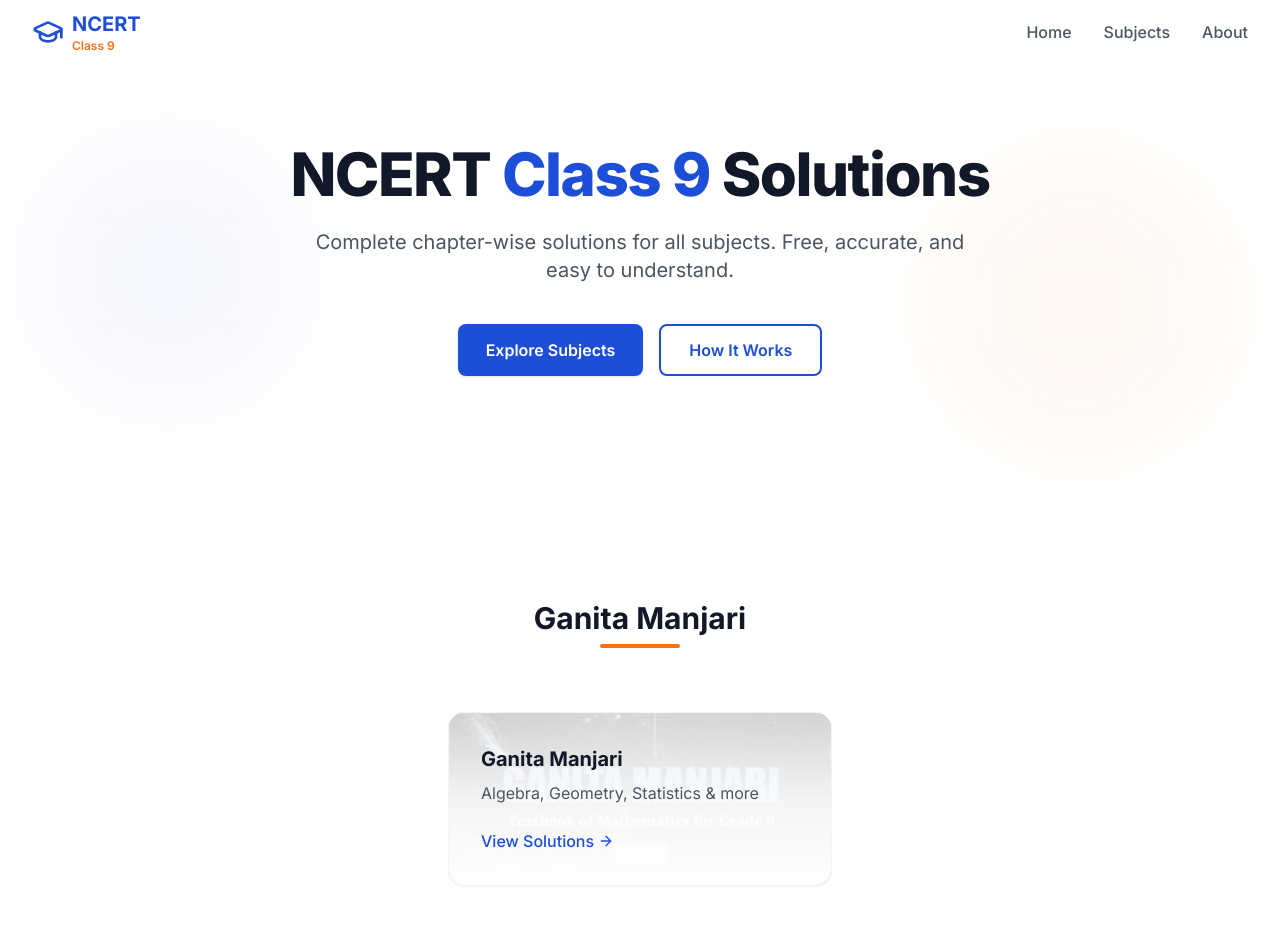
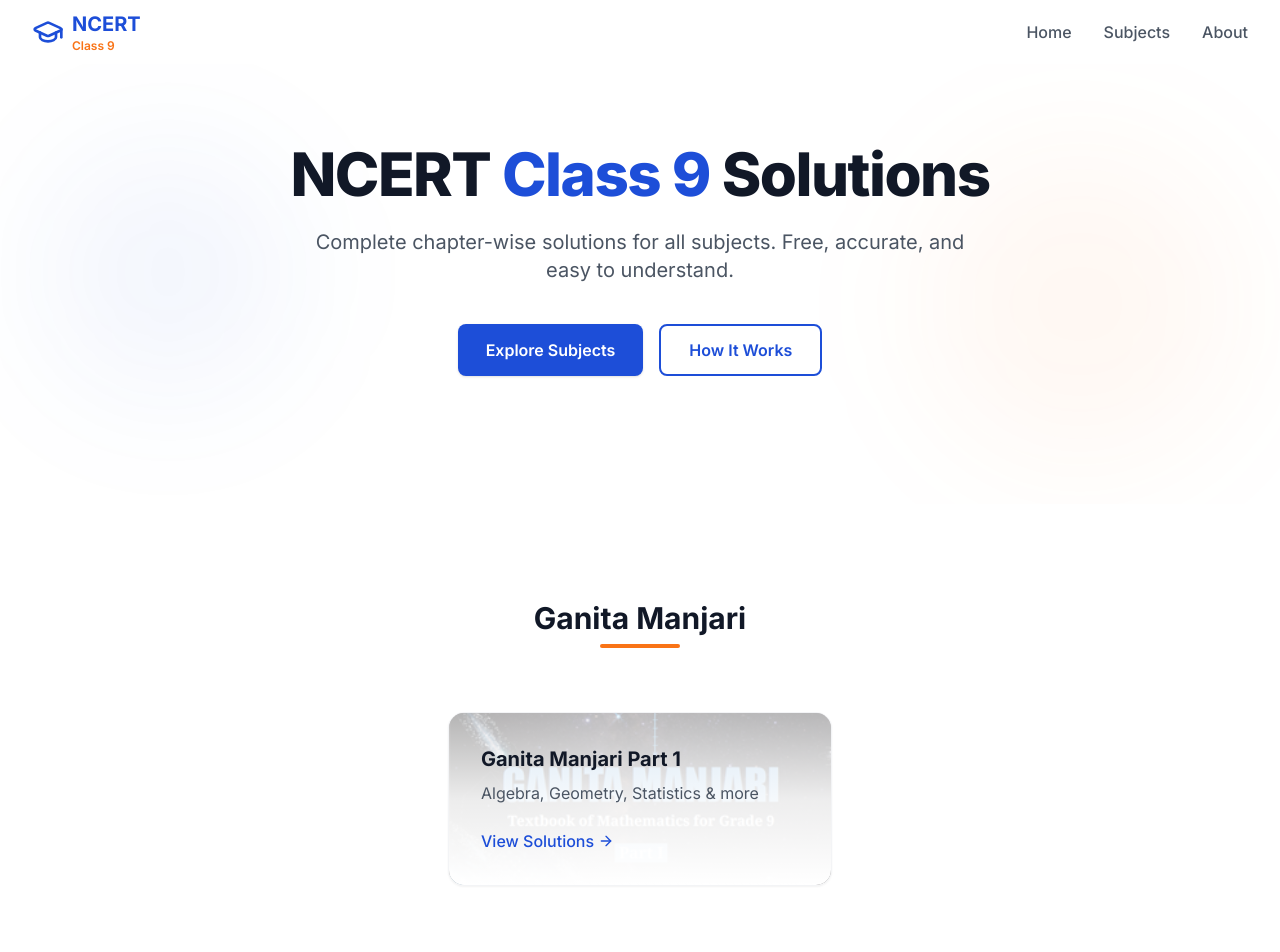
Before and after one commit to nxtzenmaker-max/ncert-class9-solutions, a React (Vite) app: page / in a window 1280 px wide. Shown: the top 952 px of the page. Built offline with nearby package versions, Linux system fonts and the light colour scheme.

Commit message:
Increase cover opacity to 49%, rename to Ganita Manjari Part 1

```diff
--- a/src/pages/Home.tsx
+++ b/src/pages/Home.tsx
@@ -16,7 +16,7 @@ function scrollTo(id: string) {
 }
 
 const subjects = [
-  { id: 1, name: "Ganita Manjari", icon: Calculator, color: "text-primary", desc: "Algebra, Geometry, Statistics & more" },
+  { id: 1, name: "Ganita Manjari Part 1", icon: Calculator, color: "text-primary", desc: "Algebra, Geometry, Statistics & more" },
 ];
 
 export default function Home() {
@@ -99,7 +99,7 @@ export default function Home() {
                       src={ganitaManjariCover}
                       alt=""
                       aria-hidden="true"
-                      className="absolute inset-0 w-full h-full object-cover opacity-30 group-hover:opacity-40 transition-all duration-500"
+                      className="absolute inset-0 w-full h-full object-cover opacity-[0.49] group-hover:opacity-[0.55] transition-all duration-500"
                     />
                     <div className="absolute inset-0 bg-gradient-to-t from-white via-white/85 to-white/40" />
                     <div className="relative z-10">
```
